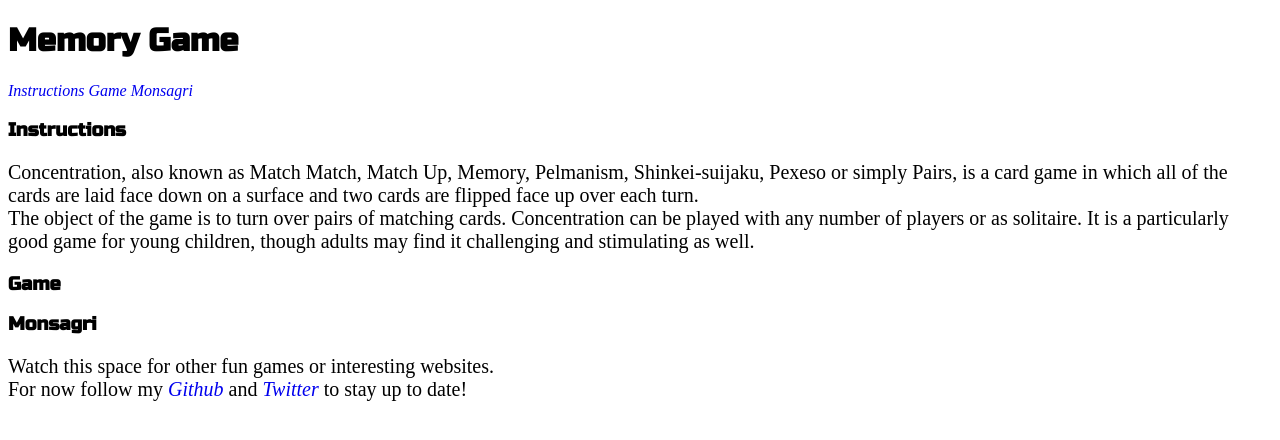
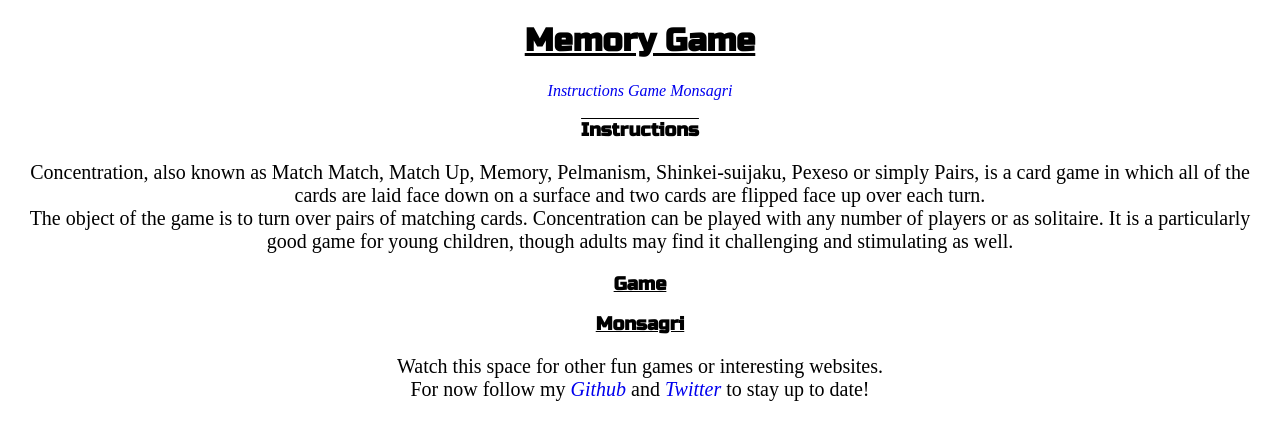
Before and after one commit to monsagri/memory_game, a PHP site: page / in a window 1280 px wide. Shown: the top 440 px of the page. Run offline with PHP 8.4, Linux system fonts and the light colour scheme.

Commit message:
Playing around before Unit 4 Assignment

```diff
--- a/index.html
+++ b/index.html
@@ -5,25 +5,27 @@
 	<title>Memory</title>
 	 <link href="https://fonts.googleapis.com/css?family=Russo+One" rel="stylesheet">
 	 <link rel="stylesheet" type="text/css" href="styles/style.css">
+	 <link rel="shortcut icon" href="images/tab-icon.png" type="image/ico">
 </head>
 <body>
 	<h1>Memory Game</h1>
 
-	<a href="#">Instructions</a>
-	<a href="#">Game</a>
-	<a href="#">Monsagri</a>
+	<a href="#instructions">Instructions</a>
+	<a href="#game">Game</a>
+	<a href="#game">Monsagri</a>
 
-	<h3>Instructions</h3>
+	<h3 id="instructions">Instructions</h3>
 
 	<p>Concentration, also known as Match Match, Match Up, Memory, Pelmanism, Shinkei-suijaku, Pexeso or simply Pairs, is a card game in which all of the cards are laid face down on a surface and two cards are flipped face up over each turn. <br>
 	The object of the game is to turn over pairs of matching cards. Concentration can be played with any number of players or as solitaire. It is a particularly good game for young children, though adults may find it challenging and stimulating as well.</p>
 
-	<h3>Game</h3>
+	<h3 id="game">Game</h3>
 
-	<h3>Monsagri</h3>
+	<h3 id="monsagri">Monsagri</h3>
 
 	<p>Watch this space for other fun games or interesting websites.<br>
 		For now follow my <a href="https://github.com/monsagri">Github</a> and <a href="https://twitter.com/monsagri">Twitter</a> to stay up to date!</p>
 
+	<footer></footer>
 </body>
 </html>
--- a/styles/style.css
+++ b/styles/style.css
@@ -1,5 +1,9 @@
+body {
+	text-align: center;
+}
 h1, h3 {
 	font-family: "Russo One", sans serif;
+	text-decoration: underline;
 }
 
 a {
@@ -11,3 +15,9 @@ p {
 	font-size: 20px;
 	font-weight: : 500;
 }
+
+#instructions {
+
+	text-decoration: overline;
+
+}
```
Also changed, not shown: images/tab-icon.png (added), 1 other file.
